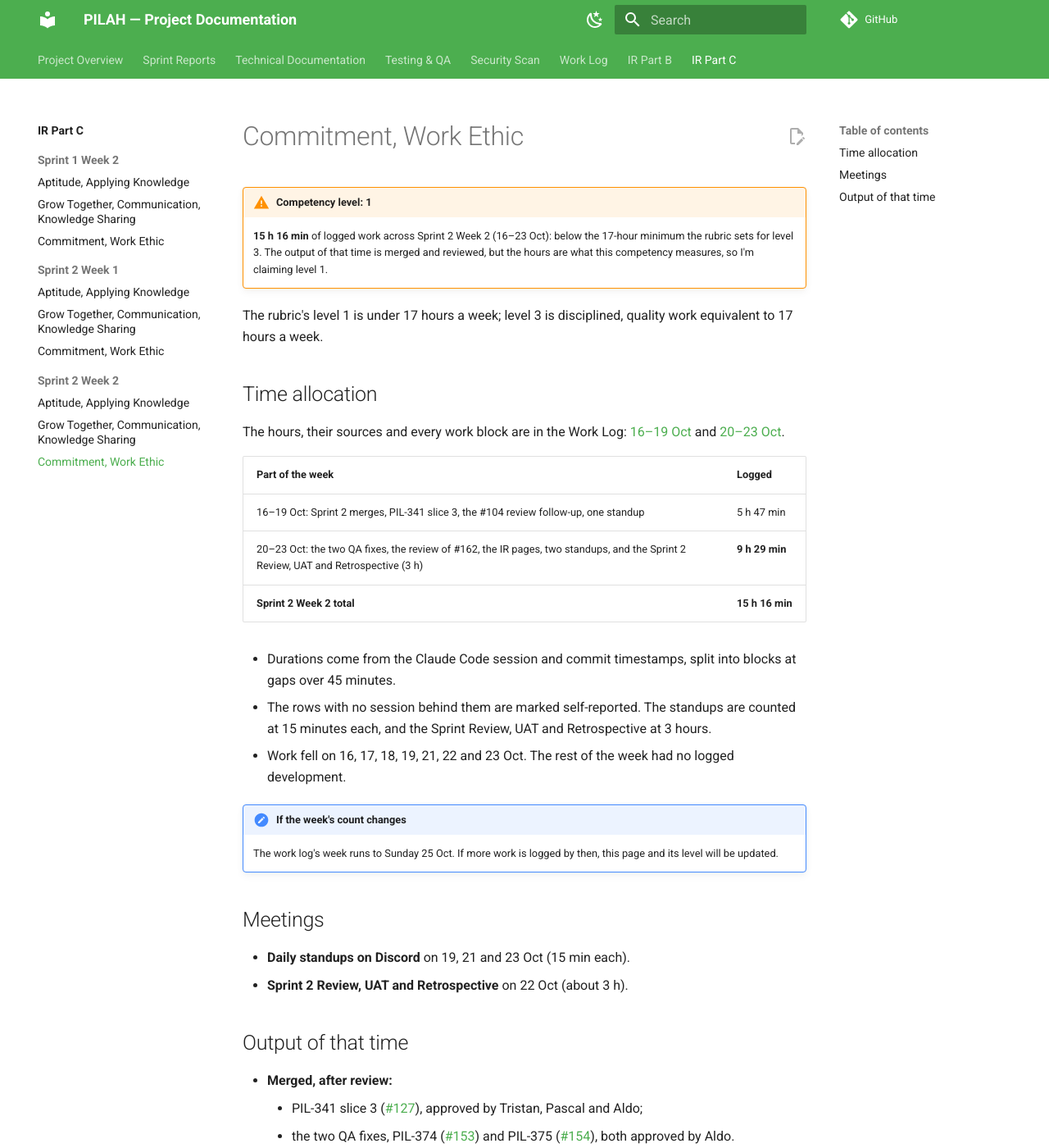
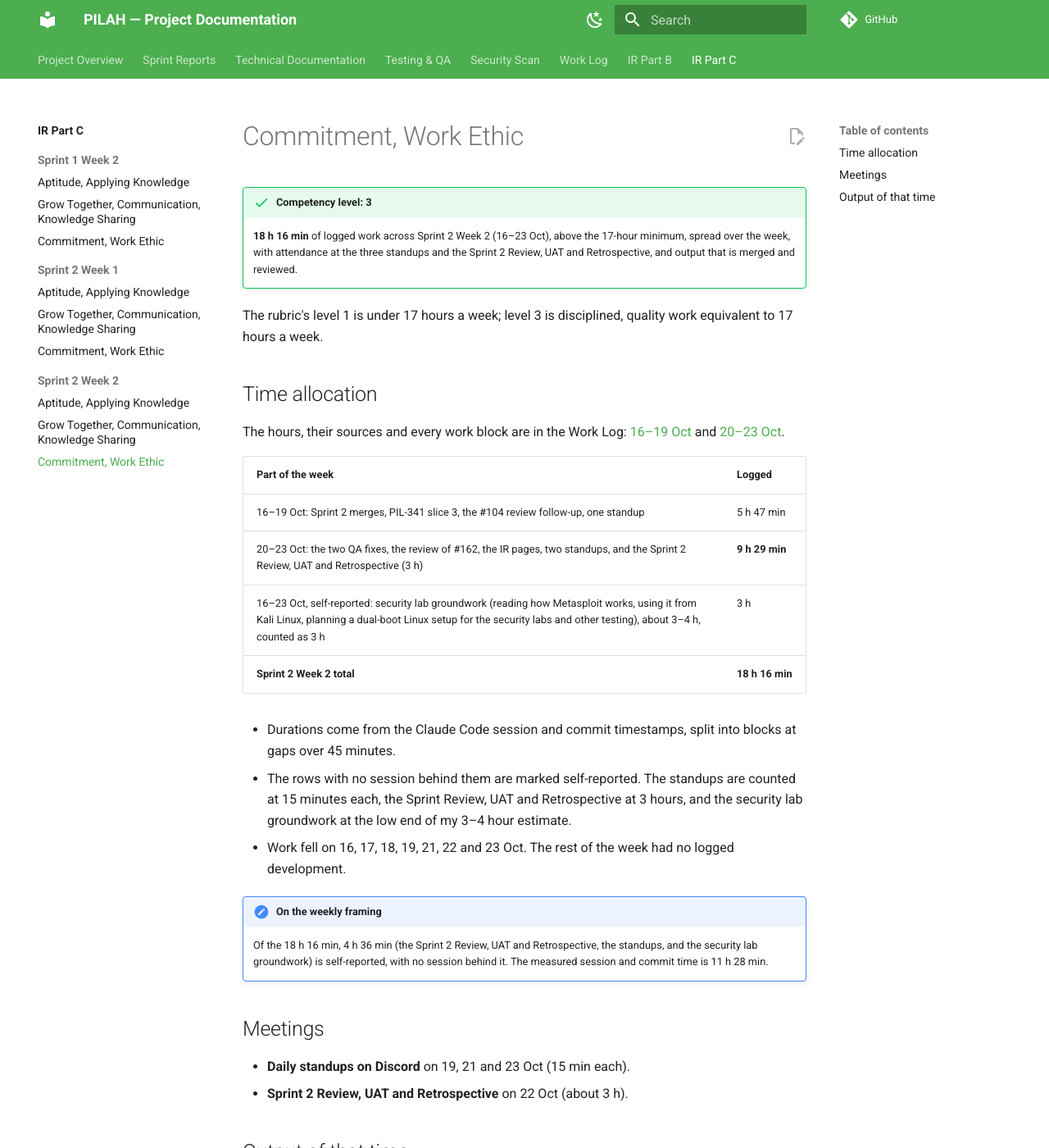
Before and after one commit to mvfi0/pilah-docs, an MkDocs documentation site: the page built from docs/review-part-c/sprint-2-week-2/commitment.md, in a window 1280 px wide and 1400 px high. Shown: the whole window at 82% size. Built offline with MkDocs 1.6.1 and Material for MkDocs 9.7.7, drawn with Linux system fonts in a browser that asks for light colours; comment, search, counter and statistics services are not loaded.

Commit message:
docs(ir): S2W2 Part C at Aptitude 2, Grow Together 2, Commitment 3
Aptitude and Grow Together are claimed at 2: the concepts were applied
but are not claimed as distinct new learnings, and the knowledge
sharing was written, with no session.

Adds a self-reported row for security lab groundwork during 16-23 Oct
(reading how Metasploit works, using it from Kali Linux, planning a
dual-boot Linux setup for the security labs and other testing), which I
estimate at 3-4 h; counted at the low end, 3 h. Sprint 2 Week 2 is now
18 h 16 min, of which 11 h 28 min is measured session and commit time,
so Commitment goes back to 3. Work log totals updated to match.

Co-Authored-By: Claude Opus 5.5 <noreply@anthropic.com>

```diff
--- a/docs/review-part-c/sprint-2-week-2/commitment.md
+++ b/docs/review-part-c/sprint-2-week-2/commitment.md
@@ -1,7 +1,7 @@
 # Commitment, Work Ethic
 
-!!! warning "Competency level: 1"
-    **15 h 16 min** of logged work across Sprint 2 Week 2 (16–23 Oct): below the 17-hour minimum the rubric sets for level 3. The output of that time is merged and reviewed, but the hours are what this competency measures, so I'm claiming level 1.
+!!! success "Competency level: 3"
+    **18 h 16 min** of logged work across Sprint 2 Week 2 (16–23 Oct), above the 17-hour minimum, spread over the week, with attendance at the three standups and the Sprint 2 Review, UAT and Retrospective, and output that is merged and reviewed.
 
 The rubric's level 1 is under 17 hours a week; level 3 is disciplined, quality work equivalent to 17 hours a week.
 
@@ -13,14 +13,15 @@ The hours, their sources and every work block are in the Work Log: [16–19 Oct]
 |---|---|
 | 16–19 Oct: Sprint 2 merges, PIL-341 slice 3, the #104 review follow-up, one standup | 5 h 47 min |
 | 20–23 Oct: the two QA fixes, the review of #162, the IR pages, two standups, and the Sprint 2 Review, UAT and Retrospective (3 h) | **9 h 29 min** |
-| **Sprint 2 Week 2 total** | **15 h 16 min** |
+| 16–23 Oct, self-reported: security lab groundwork (reading how Metasploit works, using it from Kali Linux, planning a dual-boot Linux setup for the security labs and other testing), about 3–4 h, counted as 3 h | 3 h |
+| **Sprint 2 Week 2 total** | **18 h 16 min** |
 
 - Durations come from the Claude Code session and commit timestamps, split into blocks at gaps over 45 minutes.
-- The rows with no session behind them are marked self-reported. The standups are counted at 15 minutes each, and the Sprint Review, UAT and Retrospective at 3 hours.
+- The rows with no session behind them are marked self-reported. The standups are counted at 15 minutes each, the Sprint Review, UAT and Retrospective at 3 hours, and the security lab groundwork at the low end of my 3–4 hour estimate.
 - Work fell on 16, 17, 18, 19, 21, 22 and 23 Oct. The rest of the week had no logged development.
 
-!!! note "If the week's count changes"
-    The work log's week runs to Sunday 25 Oct. If more work is logged by then, this page and its level will be updated.
+!!! note "On the weekly framing"
+    Of the 18 h 16 min, 4 h 36 min (the Sprint 2 Review, UAT and Retrospective, the standups, and the security lab groundwork) is self-reported, with no session behind it. The measured session and commit time is 11 h 28 min.
 
 ## Meetings
 
```
Also changed, not shown: docs/logs/index.md (+3 -2 lines), docs/review-part-c/index.md (+3 -3 lines), docs/review-part-c/sprint-2-week-2/aptitude.md (+7 -6 lines), docs/review-part-c/sprint-2-week-2/grow-together.md (+3 -3 lines).
